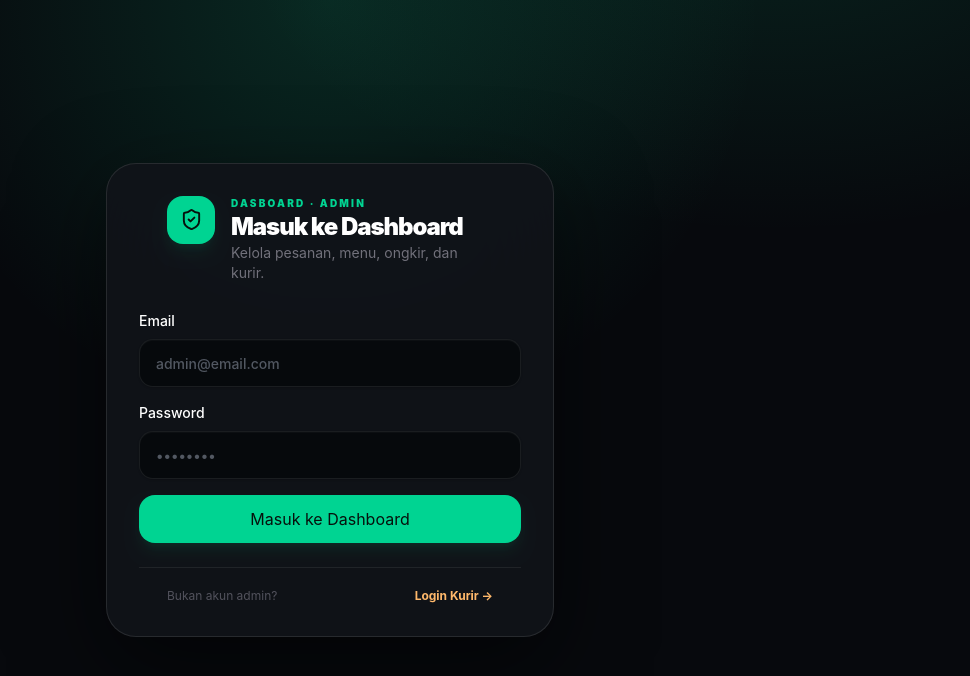
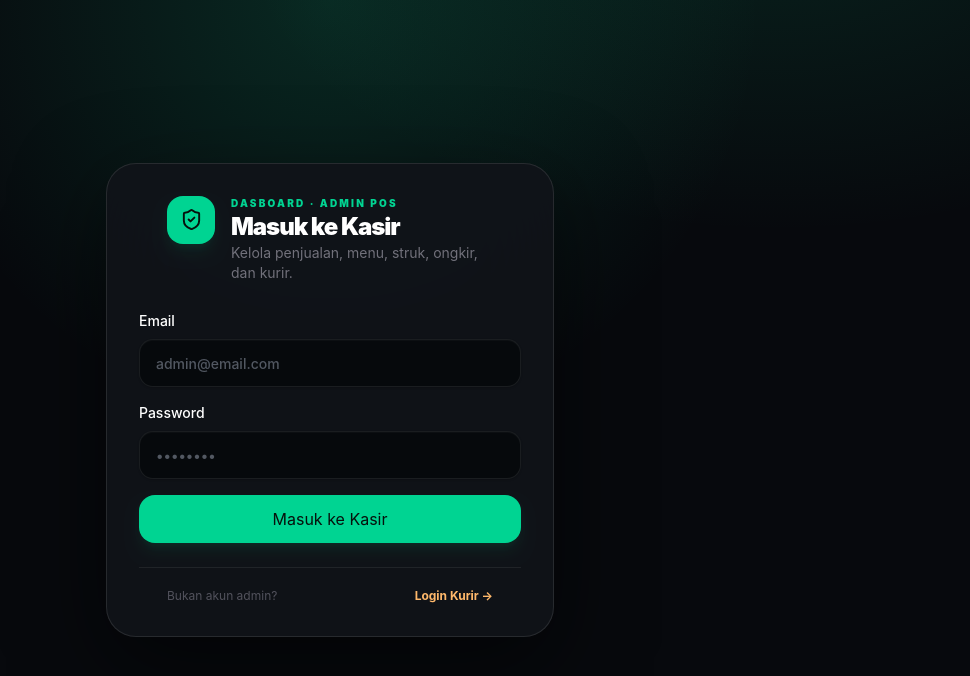
Before and after one commit to priy-29/Dasboard, a Next.js app: page /admin/login in a window 1280 px wide. Shown: the top 676 px of the page, without its empty margins (310-1280 px from the left). Built offline with nearby package versions, Linux system fonts and the light colour scheme; no server answers.

Commit message:
feat(admin): route admin login to POS cashier

```diff
--- a/app/admin/login/page.tsx
+++ b/app/admin/login/page.tsx
@@ -20,7 +20,7 @@ export default function AdminLoginPage() {
     (async () => {
       const { data } = await supabase.auth.getUser();
       if (cancelled || !data.user) return;
-      if (data.user.email?.toLowerCase() === ADMIN_EMAIL) { router.replace("/admin"); return; }
+      if (data.user.email?.toLowerCase() === ADMIN_EMAIL) { router.replace("/admin/pos"); return; }
       const { data: courier } = await supabase.from("couriers").select("is_active").eq("id", data.user.id).maybeSingle();
       if (!cancelled && courier?.is_active) router.replace("/courier");
     })();
@@ -37,7 +37,7 @@ export default function AdminLoginPage() {
       if (courier?.is_active) { router.replace("/courier/login"); router.refresh(); return; }
       setError("Email ini bukan akun admin."); setLoading(false); return;
     }
-    router.replace("/admin"); router.refresh();
+    router.replace("/admin/pos"); router.refresh();
   }
 
   return <main className="admin-login-page relative flex min-h-screen items-center justify-center overflow-hidden bg-[#07090d] p-5 text-white">
@@ -45,13 +45,13 @@ export default function AdminLoginPage() {
     <div className="relative w-full max-w-md overflow-hidden rounded-[30px] border border-white/10 bg-[#101419]/95 p-6 shadow-[0_30px_90px_rgba(0,0,0,.55)] backdrop-blur-2xl sm:p-8">
       <div className="mb-7 flex items-start gap-4">
         <div className="grid h-12 w-12 shrink-0 place-items-center rounded-2xl bg-emerald-400 text-[#06110c] shadow-lg shadow-emerald-500/10"><ShieldCheck size={23}/></div>
-        <div><p className="text-[10px] font-black uppercase tracking-[.22em] text-emerald-400">Dasboard · Admin</p><h1 className="mt-1 text-2xl font-black tracking-tight">Masuk ke Dashboard</h1><p className="mt-1 text-sm text-zinc-500">Kelola pesanan, menu, ongkir, dan kurir.</p></div>
+        <div><p className="text-[10px] font-black uppercase tracking-[.22em] text-emerald-400">Dasboard · Admin POS</p><h1 className="mt-1 text-2xl font-black tracking-tight">Masuk ke Kasir</h1><p className="mt-1 text-sm text-zinc-500">Kelola penjualan, menu, struk, ongkir, dan kurir.</p></div>
       </div>
       <form onSubmit={login} className="space-y-4">
         <label className="block text-sm font-medium">Email<input required autoComplete="email" type="email" value={email} onChange={e=>setEmail(e.target.value)} className="mt-2 h-12 w-full rounded-2xl border border-white/10 bg-black/30 px-4 outline-none transition focus:border-emerald-400/60 focus:ring-4 focus:ring-emerald-400/10" placeholder="admin@email.com" /></label>
         <label className="block text-sm font-medium">Password<input required autoComplete="current-password" type="password" value={password} onChange={e=>setPassword(e.target.value)} className="mt-2 h-12 w-full rounded-2xl border border-white/10 bg-black/30 px-4 outline-none transition focus:border-emerald-400/60 focus:ring-4 focus:ring-emerald-400/10" placeholder="••••••••" /></label>
         {error && <p className="rounded-2xl border border-red-500/20 bg-red-500/10 p-3 text-sm text-red-300">⚠️ {error}</p>}
-        <button disabled={loading} className="h-12 w-full rounded-2xl bg-emerald-400 font-black text-[#06110c] shadow-lg shadow-emerald-500/10 transition hover:bg-emerald-300 disabled:cursor-wait disabled:opacity-50">{loading ? "Memeriksa akun..." : "Masuk ke Dashboard"}</button>
+        <button disabled={loading} className="h-12 w-full rounded-2xl bg-emerald-400 font-black text-[#06110c] shadow-lg shadow-emerald-500/10 transition hover:bg-emerald-300 disabled:cursor-wait disabled:opacity-50">{loading ? "Memeriksa akun..." : "Masuk ke Kasir"}</button>
       </form>
       <div className="mt-6 flex items-center justify-between border-t border-white/[.07] pt-5 text-xs"><span className="text-zinc-600">Bukan akun admin?</span><Link href="/courier/login" className="font-bold text-orange-300 hover:text-orange-200">Login Kurir →</Link></div>
     </div>
```
